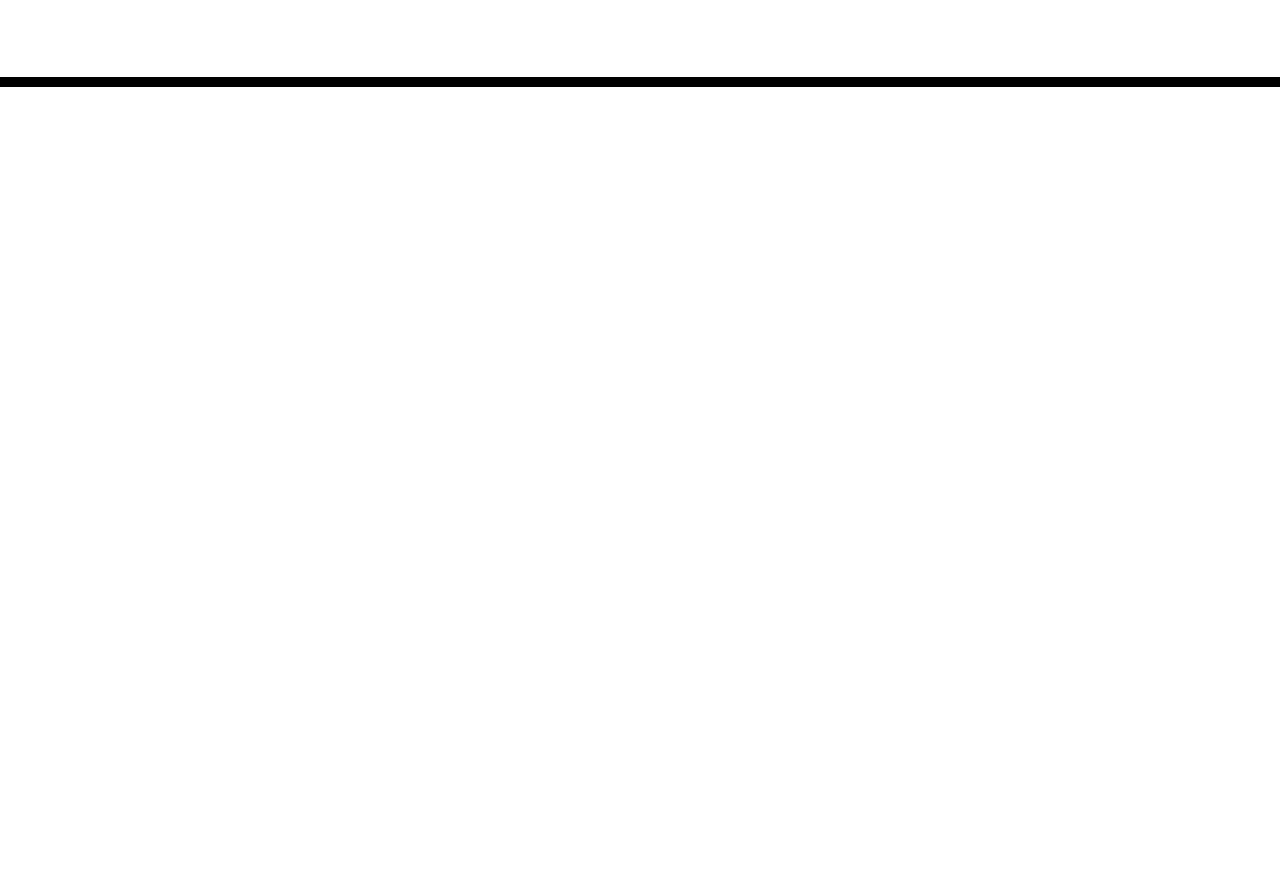
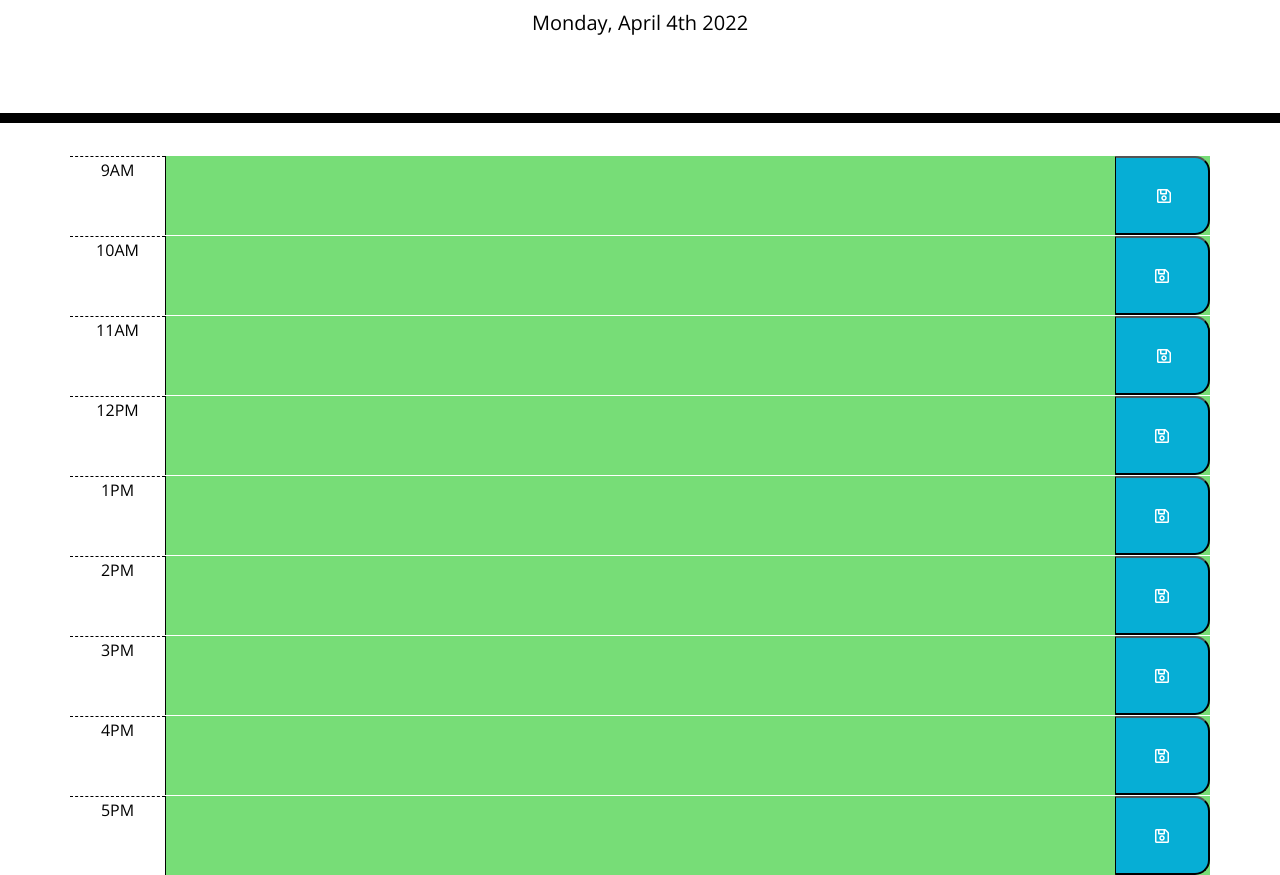
Before and after one commit to DanielLiszka/Weekday-Work-Scheduler, a plain HTML site: page index.html in a window 1280 px wide. Shown: the part 181-1056 px from the top of the page. Before the commit the page ends 800 px from the top, so only its background shows below. Drawn offline with nearby package versions, Linux system fonts and the light colour scheme; files that its build step writes are made by us from their sources.

Commit message:
added javascript functions

```diff
--- /dev/null
+++ b/assets/js/script.js
@@ -0,0 +1,33 @@
+var currentHour = new Date().getHours()
+var Hour_array = [9, 10, 11, 12, 13, 14, 15, 16, 17];
+var currentDay = document.querySelector("#currentDay")
+var saveBtn = document.querySelectorAll(".saveBtn");
+currentDay.innerHTML = moment().format("dddd, MMMM Do YYYY");
+
+//shade timeblocks according to the current time.
+function timeblock() {
+    $(".timeblock").each(function() {
+        var timeblock_hour = parseInt($(this).attr("time-id"));
+        if (timeblock_hour == currentHour) {
+            $(this).addClass("present");
+        } else if (timeblock_hour > currentHour) {
+            $(this).addClass("future");
+        } else if (timeblock_hour < currentHour) {
+            $(this).addClass("past");
+        }
+    })
+};
+timeblock()
+
+// return previously saved data
+for (var i = 0; i < Hour_array.length; i++) {
+  if(localStorage.getItem(Hour_array[i]) != null){
+      var textfield = document.getElementById(Hour_array[i])
+      textfield.value = localStorage.getItem(Hour_array[i]);
+  }
+  // add event listener to each button
+  saveBtn[i].addEventListener("click",function(){
+    var text_data = document.getElementById(this.getAttribute("button-id")).value;
+    localStorage.setItem(this.getAttribute("button-id"),text_data);
+})
+}
--- a/assets/styles/style.css
+++ b/assets/styles/style.css
@@ -23,6 +23,8 @@ textarea{
 
 .description{
   white-space: pre-wrap;
+  color: black;
+  width: 60vw;
 }
 
 .time-block{
@@ -40,24 +42,27 @@ textarea{
   background-color: #ffffff;
   color: #000000;
   border-top: 1px dashed #000000;
+  text-align: center;
+  padding-top: 5px;
 }
 
 .past {
   background-color: #d3d3d3;
-  color: white;
+  color: black;
 }
 
 .present {
   background-color: #ff6961;
-  color: white;
+  color: black;
 }
 
 .future {
   background-color: #77dd77;
-  color: white;
+  color: black;
 }
 
 .saveBtn {
+  width: 10vw;
   border-left: 1px solid black;
   border-top-right-radius: 15px;
   border-bottom-right-radius: 15px;
--- a/index.html
+++ b/index.html
@@ -18,7 +18,7 @@
       href="https://fonts.googleapis.com/css?family=Open+Sans&display=swap"
       rel="stylesheet"
     />
-    <link rel="stylesheet" href="style.css" />
+    <link rel="stylesheet" href="./assets/styles/style.css" />
     <title>Work Day Scheduler</title>
   </head>
 
@@ -30,9 +30,55 @@
     </header>
     <div class="container">
       <!-- Timeblocks go here -->
+      <div class="row timeblock" time-id="9">
+        <div class="hour col-1">9AM</div>
+        <textarea id="9" class="description col-10"></textarea>
+        <button button-id="9" class="saveBtn col-1"> <i class="far fa-save"></i></button>
+      </div>
+      <div class="row timeblock" time-id="10">
+        <div class="hour col-1">10AM</div>
+        <textarea id="10" class="description col-10"></textarea>
+        <button button-id="10" class="saveBtn col-1"><i class="far fa-save"></i></button>
+      </div>
+      <div class="row timeblock" time-id="11">
+        <div class="hour col-1">11AM</div>
+        <textarea id="11" class="description col-10"></textarea>
+        <button button-id="11" class="saveBtn col-1"> <i class="far fa-save"></i></button>
+      </div>
+      <div class="row timeblock" time-id="12">
+        <div class="hour col-1">12PM</div>
+        <textarea id="12" class="description col-10"></textarea>
+        <button button-id="12" class="saveBtn col-1"><i class="far fa-save"></i></button>
+      </div>
+      <div class="row timeblock" time-id="13">
+        <div class="hour col-1">1PM</div>
+        <textarea id="13" class="description col-10"></textarea>
+        <button button-id="13" class="saveBtn col-1"><i class="far fa-save"></i></button>
+      </div>
+      <div class="row timeblock" time-id="14">
+        <div class="hour col-1">2PM</div>
+        <textarea id="14" class="description col-10"></textarea>
+        <button button-id="14" class="saveBtn col-1"><i class="far fa-save"></i></button>
+      </div>
+      <div class="row timeblock" time-id="15">
+        <div class="hour col-1">3PM</div>
+        <textarea id="15" class="description col-10"></textarea>
+        <button button-id="15" class="saveBtn col-1"><i class="far fa-save"></i></button>
+      </div>
+      <div class="row timeblock" time-id="16">
+        <div class="hour col-1">4PM</div>
+        <textarea id="16" class="description col-10"></textarea>
+        <button button-id="16" class="saveBtn col-1"><i class="far fa-save"></i></button>
+      </div>
+      <div class="row timeblock" time-id="17">
+        <div class="hour col-1">5PM</div>
+        <textarea id="17" class="description col-10"></textarea>
+        <button button-id="17" class="saveBtn col-1"><i class="far fa-save"></i></button>
+      </div>
     </div>
 
     <script src="https://code.jquery.com/jquery-3.4.1.min.js"></script>
     <script src="https://cdnjs.cloudflare.com/ajax/libs/moment.js/2.24.0/moment.min.js"></script>
+    <script src="./assets/js/script.js"></script>
   </body>
 </html>
```
